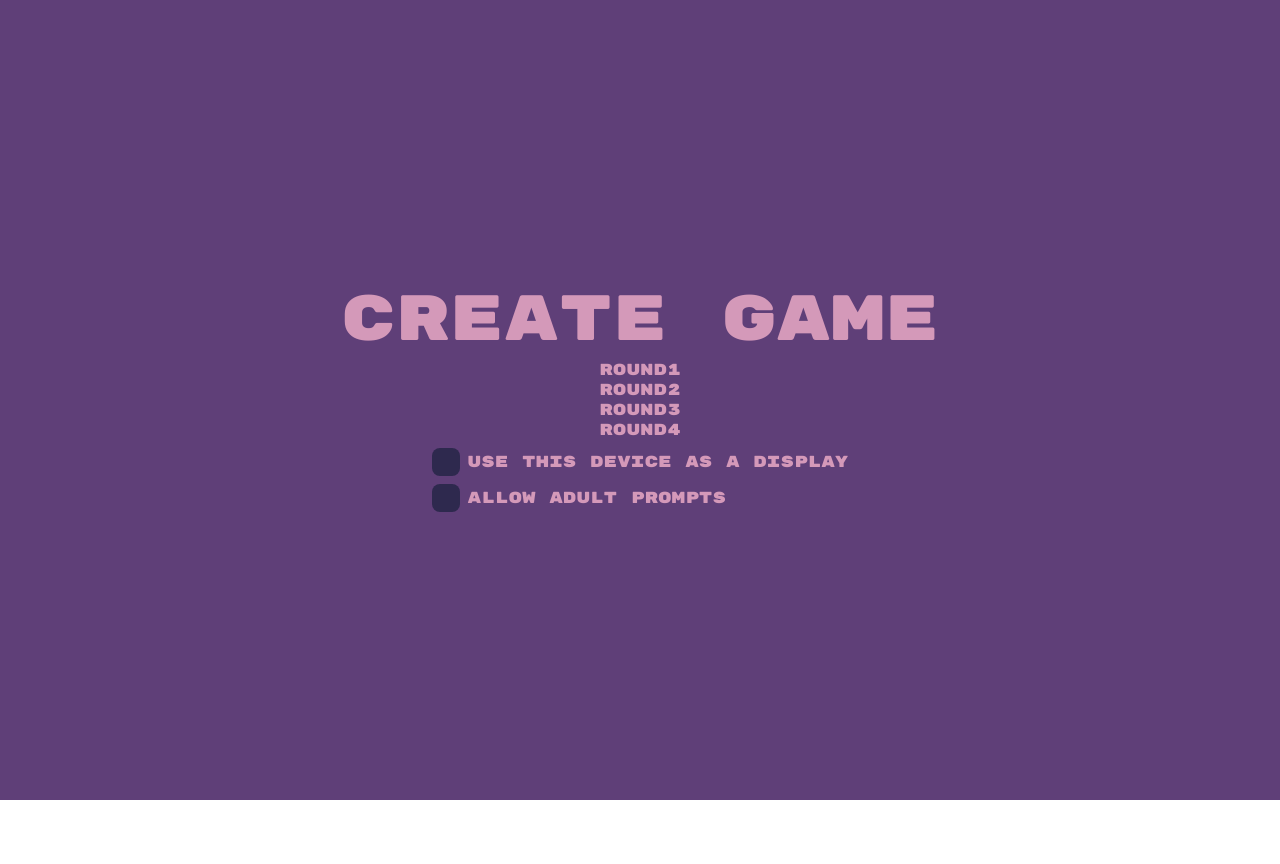
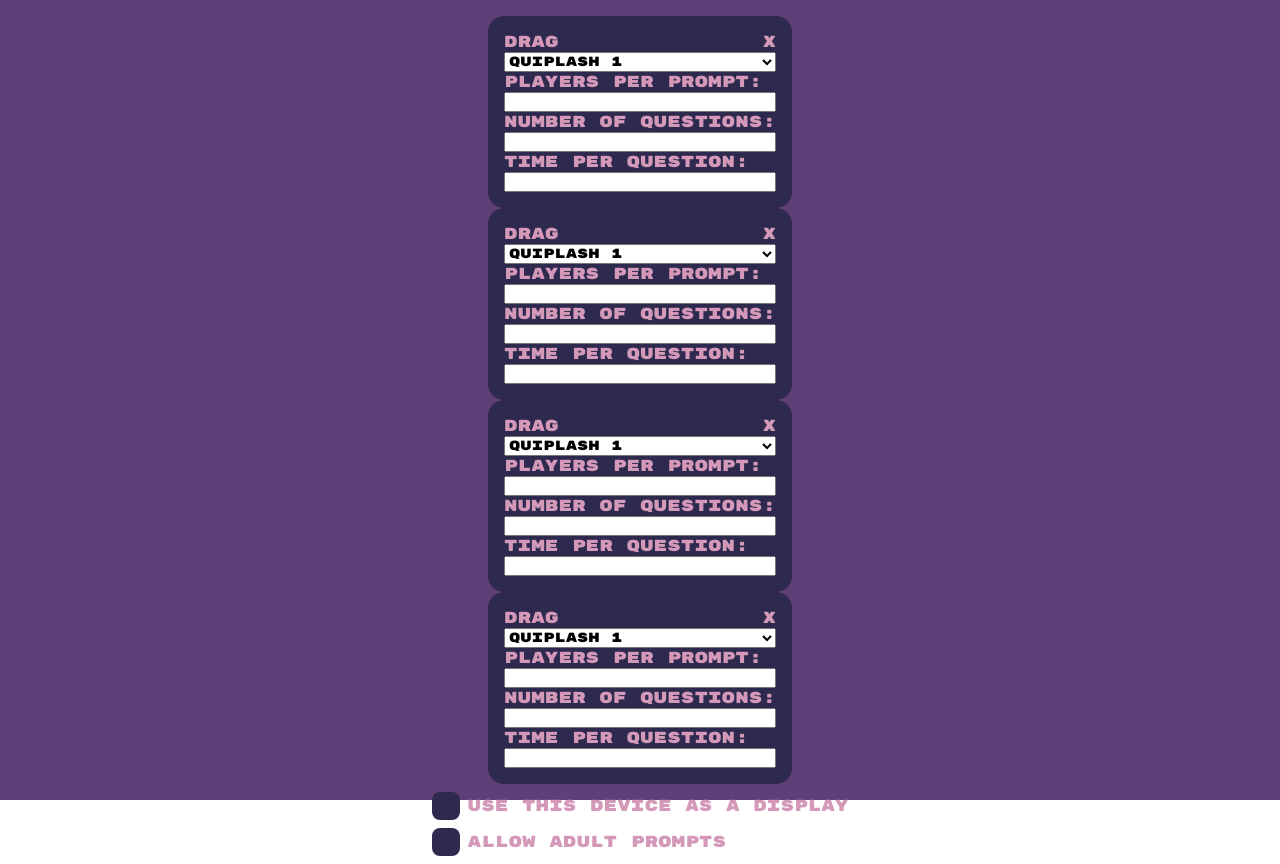
Before and after one commit to Woozl/quipwit, a Next.js app in the folder web/: page / in a window 1280 px wide. Before the commit the page ends 800 px from the top, so only its background shows below. Built offline with nearby package versions, Linux system fonts and the light colour scheme.

Commit message:
add round card with settings

```diff
--- /dev/null
+++ b/web/components/RoundCard.module.css
@@ -0,0 +1,18 @@
+.container {
+  background-color: #2e294e;
+  padding: 16px;
+  border-radius: 16px;
+}
+
+.header {
+  display: flex;
+}
+
+.header span:last-child {
+  margin-left: auto;
+}
+
+.settings {
+  display: flex;
+  flex-direction: column;
+}
--- /dev/null
+++ b/web/components/RoundCard.tsx
@@ -0,0 +1,46 @@
+import styles from "./RoundCard.module.css";
+
+const RoundCard = () => {
+  return (
+    <div className={styles.container}>
+      <div className={styles.header}>
+        <span>Drag</span>
+        <span>X</span>
+      </div>
+      <div className={styles.settings}>
+        <select name="type" id="type">
+          <option value="Quiplash">Quiplash 1</option>
+          <option value="Quiplash Classic">Quiplash Classic</option>
+          <option value="Thriplash">Thriplash</option>
+          <option value="Quiplash XL">Quiplash XL</option>
+        </select>
+        <label htmlFor="playersPerPrompt">Players per prompt:</label>
+        <input
+          type="number"
+          id="playersPerPrompt"
+          name="playersPerPrompt"
+          min="2"
+          max="5"
+        ></input>
+        <label htmlFor="numberOfQuestions">Number of questions:</label>
+        <input
+          type="number"
+          id="numberOfQuestions"
+          name="numberOfQuestions"
+          min="1"
+          max="30"
+        ></input>
+        <label htmlFor="numberOfQuestions">Time per question:</label>
+        <input
+          type="number"
+          id="numberOfQuestions"
+          name="numberOfQuestions"
+          min="10"
+          max="300"
+        ></input>
+      </div>
+    </div>
+  );
+};
+
+export default RoundCard;
--- a/web/components/RoundConfiguration.tsx
+++ b/web/components/RoundConfiguration.tsx
@@ -6,6 +6,7 @@
   DropResult,
   OnDragEndResponder,
 } from "react-beautiful-dnd";
+import RoundCard from "./RoundCard";
 import styles from "./RoundConfiguration.module.css";
 
 const initialRounds = [
@@ -55,13 +56,18 @@
             {roundList.map((round, index) => (
               <Draggable draggableId={round.id} index={index} key={round.id}>
                 {(provided) => (
-                  <div
-                    ref={provided.innerRef}
+                  // <div
+                  //   ref={provided.innerRef}
+                  //   {...provided.draggableProps}
+                  //   {...provided.dragHandleProps}
+                  // >
+                  //   {round.name}
+                  // </div>
+                  <RoundCard
+                    // ref={provided.innerRef}
                     {...provided.draggableProps}
                     {...provided.dragHandleProps}
-                  >
-                    {round.name}
-                  </div>
+                  />
                 )}
               </Draggable>
             ))}
```
